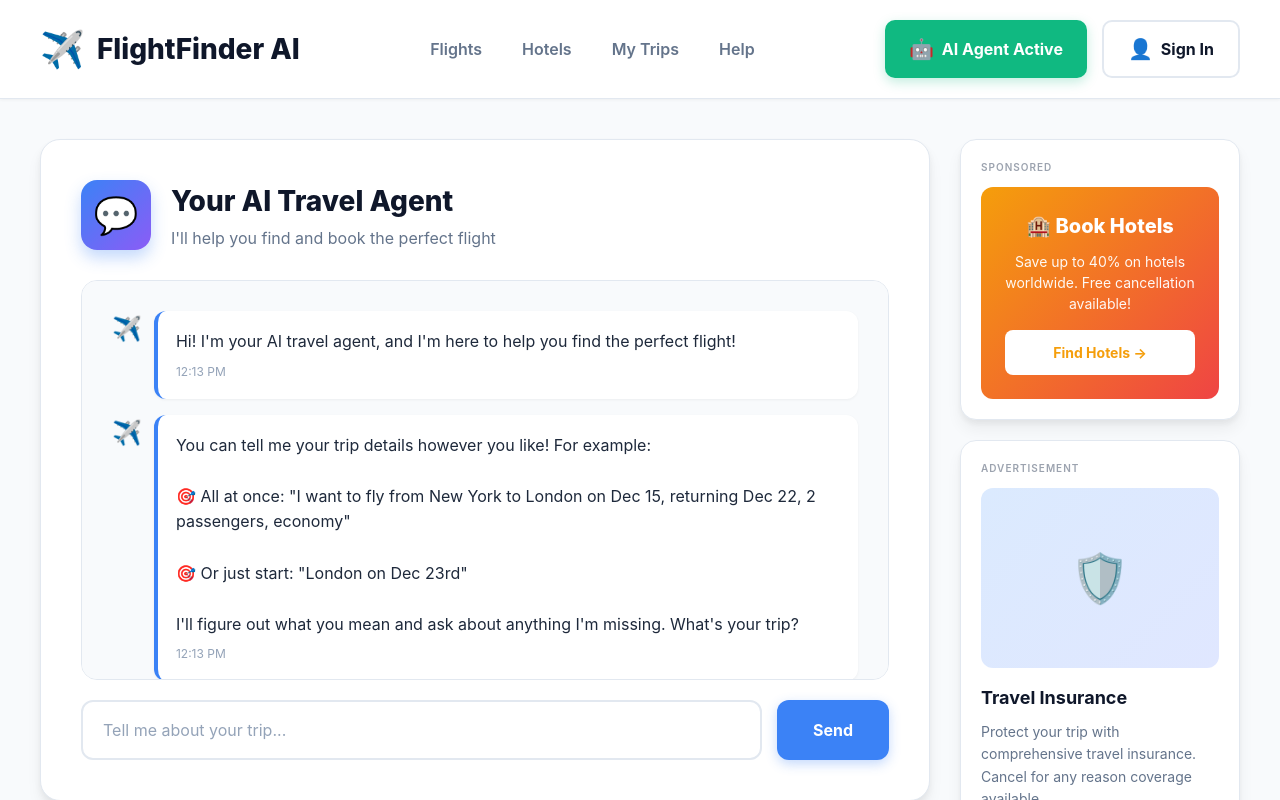
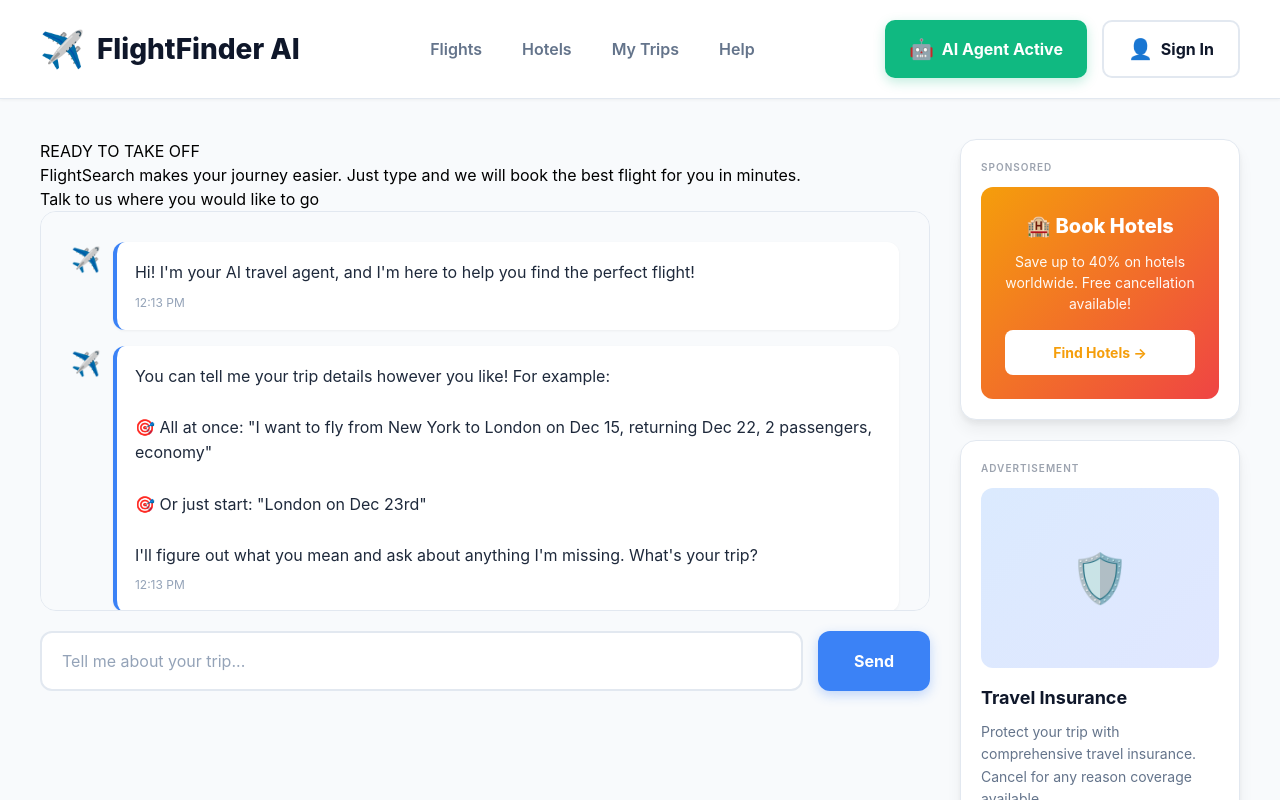
Before and after one commit to annantsrivastava/flightsearch-app, a React (Vite) app: page / in a window 1280 px wide. Shown: the top 800 px of the page. Built offline with nearby package versions, Linux system fonts and the light colour scheme.

Commit message:
Update App.jsx

```diff
--- a/src/App.jsx
+++ b/src/App.jsx
@@ -502,18 +502,19 @@ function App() {
         </div>
       </header>
 
-      {/* Main Container with Ads */}
+      {/* Main Container */}
       <div className="main-container">
         <div className="content-area">
-          {/* AI Agent Chat Section */}
-          <section className="ai-chat-section">
-        <div className="ai-chat-header">
-          <div className="ai-avatar">💬</div>
-          <div>
-            <h2>Your AI Travel Agent</h2>
-            <p>I'll help you find and book the perfect flight</p>
+
+          {/* Hero Section with Chat */}
+          <section className="hero-chat-section">
+            <div className="hero-content">
+              <h1 className="hero-title">READY TO TAKE OFF</h1>
+              <p className="hero-subtitle">FlightSearch makes your journey easier. Just type and we will book the best flight for you in minutes.</p>
             </div>
-        </div>
+
+            <div className="chat-area">
+              <h2 className="chat-title">Talk to us where you would like to go</h2>
 
               <div className="chat-messages">
                 {chatMessages.map(msg => (
@@ -551,6 +552,7 @@ function App() {
                 <button className="send-btn" onClick={handleSendMessage}>
                   Send
                 </button>
+              </div>
             </div>
           </section>
 
```
Lines whose indentation alone changed are shown as unchanged.
